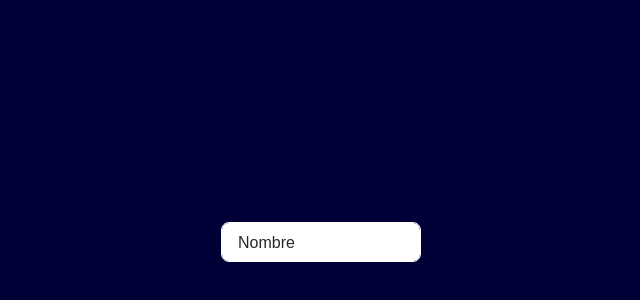
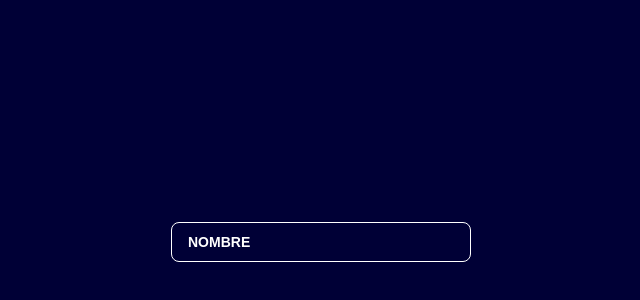
Before and after one commit to Juan-David-Reyes/inputs_google, a plain HTML site: page index.html in a window 1280 px wide. Shown: the part 158-458 px from the top of the page, without its empty margins (319-959 px from the left). Drawn offline with Linux system fonts and the light colour scheme.

Commit message:
placeholder completo

```diff
--- /dev/null
+++ b/css/style.scss
@@ -0,0 +1,77 @@
+:root{
+    --color_pri:rgb(0, 0, 54);
+    --color_activo: rgb(6, 252, 67);
+}
+*{
+    margin: 0;
+    padding: 0;
+    box-sizing: border-box;
+}
+body{
+    display: flex;
+    justify-content: center;
+    align-items: center;
+    background-color: var(--color_pri);
+    width: 100%;
+    height: 100vh;
+    font-family: sans-serif;
+}
+.cont_input{
+    height: 40px;
+    width: 300px;
+    border: 1px solid #FFFFFF;
+    border-radius: 8px;
+    position: relative;
+
+    input{
+        outline: 0;
+        border: 0;
+        width: 100%;
+        height: 100%;
+        padding: 10px 18px;
+        font-size: 15px;
+        background: none;
+        box-sizing: border-box;
+        color: #FFF;
+    }
+    label{
+        position: absolute;
+        top: .7rem;
+        color: #FFF;
+        left: 1rem;
+        z-index: 1;
+        font-size: 14px;
+        font-weight: 600;
+        z-index: 1;
+        cursor: text;
+        text-transform: uppercase;
+        transition: 300ms ease all;
+    }
+
+}
+.cont_input:focus-within{
+    border: 1px solid var(--color_activo);
+
+    input ~ label{
+        color: var(--color_activo);
+        top: -9px;
+        left: 6px;
+        font-size: 12px;
+        background: var(--color_pri);
+        padding: 0 8px;
+        box-sizing: border-box;
+    }
+}
+.cont_input:not(:focus-within){
+
+    input:not(:placeholder-shown) ~ label{
+        color: var(--color_activo);
+        top: -9px;
+        left: 6px;
+        font-size: 12px;
+        background: var(--color_pri);
+        padding: 0 8px;
+        box-sizing: border-box;
+    }
+
+}
--- a/index.html
+++ b/index.html
@@ -9,7 +9,7 @@
     </head>
     <body>
         <div class="cont_input">
-            <input id="1" type="text">
+            <input id="1" type="text" autocomplete="off" placeholder=" ">
             <label for="1">Nombre</label>
         </div>
     </body>
--- a/style.scss
+++ /dev/null
@@ -1,43 +0,0 @@
-:root{
-    --color_pri:rgb(0, 0, 54);
-}
-*{
-    margin: 0;
-    padding: 0;
-    box-sizing: border-box;
-}
-body{
-    display: flex;
-    justify-content: center;
-    align-items: center;
-    background-color: var(--color_pri);
-    width: 100%;
-    height: 100vh;
-    font-family: sans-serif;
-
-    .cont_input{
-        height: 40px;
-        width: 200px;
-        border: 1px solid #FFF;
-        border-radius: 8px;
-        overflow: hidden;
-        position: relative;
-
-        input{
-            outline: 0;
-            border: 0;
-            width: 100%;
-            height: 100%;
-            padding: 10px;
-            box-sizing: border-box;
-        }
-
-        label{
-            position: absolute;
-            top: .7rem;
-            color: #282828;
-            left: 1rem;
-            z-index: 1;
-        }
-    }
-}
```
Also changed, not shown: css/style.css, 1 other file.
